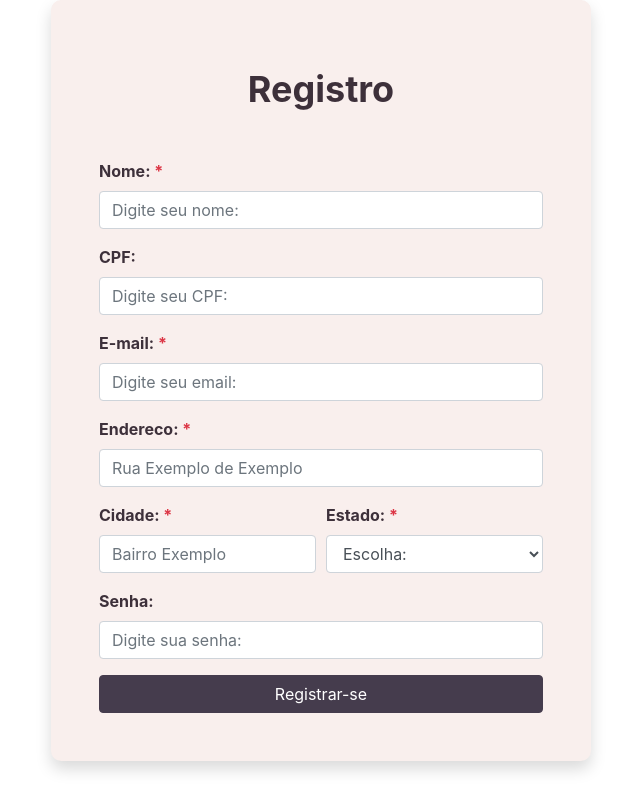
After one commit to fakersl/Montagem-SonhoOuIlusao, a PHP site: page /registro.html in a window 1280 px wide. The commit adds this page. Shown: the whole page, without its empty margins (319-959 px from the left). Run offline with PHP 8.4, Linux system fonts and the light colour scheme.

Commit message:
Criacao codigos

```diff
--- /dev/null
+++ b/registro.html
@@ -0,0 +1,100 @@
+<!DOCTYPE html>
+<html lang="pt-br">
+<head>
+    <!--FONTE-->
+    <link rel="preconnect" href="https://fonts.googleapis.com">
+    <link rel="preconnect" href="https://fonts.gstatic.com" crossorigin>
+    <link href="https://fonts.googleapis.com/css2?family=Montserrat:ital,wght@0,100..900;1,100..900&display=swap" rel="stylesheet">
+    <!--BOOTSTRAP-->
+    <script src="https://cdn.jsdelivr.net/npm/@popperjs/core@2.9.3/dist/umd/popper.min.js"></script>
+    <script src="https://cdn.jsdelivr.net/npm/bootstrap@5.0.0-beta1/dist/js/bootstrap.min.js"></script>
+    <link rel="stylesheet" href="https://cdn.jsdelivr.net/npm/bootstrap@4.3.1/dist/css/bootstrap.min.css" integrity="sha384-ggOyR0iXCbMQv3Xipma34MD+dH/1fQ784/j6cY/iJTQUOhcWr7x9JvoRxT2MZw1T" crossorigin="anonymous">
+    <script src="https://code.jquery.com/jquery-3.3.1.slim.min.js" integrity="sha384-q8i/X+965DzO0rT7abK41JStQIAqVgRVzpbzo5smXKp4YfRvH+8abtTE1Pi6jizo" crossorigin="anonymous"></script>
+    <script src="https://cdn.jsdelivr.net/npm/popper.js@1.14.7/dist/umd/popper.min.js" integrity="sha384-UO2eT0CpHqdSJQ6hJty5KVphtPhzWj9WO1clHTMGa3JDZwrnQq4sF86dIHNDz0W1" crossorigin="anonymous"></script>
+    <script src="https://cdn.jsdelivr.net/npm/bootstrap@4.3.1/dist/js/bootstrap.min.js" integrity="sha384-JjSmVgyd0p3pXB1rRibZUAYoIIy6OrQ6VrjIEaFf/nJGzIxFDsf4x0xIM+B07jRM" crossorigin="anonymous"></script>
+    <!--CSS-->
+    <link rel="stylesheet" href="style.css">
+    <!--JS-->
+    <script src="script.js"></script>
+    <meta name="viewport" content="width=device-width, initial-scale=1.0, shrink-to-fit=no">
+    <title>NUNCA MEXA </title>
+</head>
+<body>
+    <div class="container">
+        <div class="row justify-content-center">
+          <div class="col-12 col-md-6">
+            <div class="login-form shadow p-5">
+              <div class="text-center mb-5">
+                <!--<img src="" alt="Icon" class="icon">-->
+                <h1 class="form-title">Registro</h1>
+              </div>
+              <form action="index.html" novalidate>
+                <div class="form-row">
+                  <div class="form-group col-12">
+                      <label for="username" class="form-label">Nome: <span class="text-danger">*</span></label>
+                      <input type="text" class="form-control" id="username" placeholder="Digite seu nome:" required>
+                      <div class="invalid-feedback">
+                        Ops, digite um nome válido!
+                      </div>
+                  </div>
+                  <div class="form-group col-12">
+                    <label for="cpf" class="form-label">CPF: </label>
+                    <input type="text" class="form-control" id="cpf" placeholder="Digite seu CPF: ">
+                  </div>
+                </div>
+                <div class="form-row">
+                  <div class="form-group col-12">
+                    <label for="email" class="form-label">E-mail: <span class="text-danger">*</span></label>
+                    <input type="email" class="form-control" id="email" placeholder="Digite seu email:" required>
+                    <div class="invalid-feedback">
+                      Ops, digite um e-mail válido!
+                    </div>
+                  </div>
+                </div>
+                <div class="form-row">
+                  <div class="form-group col-12">
+                      <label for="inputAddress" class="form-label">Endereco: <span class="text-danger">*</span></label>
+                      <input type="text" class="form-control" id="inputAddress" placeholder="Rua Exemplo de Exemplo" required>
+                      <div class="invalid-feedback">
+                        Ops, digite um endereço válido!
+                      </div>
+                  </div>
+                </div>
+                <div class="form-row">
+                  <div class="form-group col-12 col-md-6">
+                      <label for="inputCity" class="form-label">Cidade: <span class="text-danger">*</span></label>
+                      <input type="text" class="form-control" id="inputCity" placeholder="Bairro Exemplo">
+                      <div class="invalid-feedback">
+                        Ops, digite uma cidade válida!
+                      </div>
+                  </div>
+                  <div class="form-group col-12 col-md-6">
+                      <label for="inputState" class="form-label">Estado: <span class="text-danger">*</span></label>
+                      <select id="inputState" class="form-control" required>
+                          <option selected disabled value="">Escolha: </option>
+                          <option value="SP">São Paulo</option>
+                          <option value="PE">Pernambuco</option>
+                          <option value="ES">Espírito Santo</option>
+                          <option value="BA">Bahia</option>
+                          <option value="SC">Santa Catarina</option>
+                          <option value="AM">Amazonas</option>
+                      </select>
+                      <div class="invalid-feedback">
+                        Por favor, escolha um estado válido!
+                      </div>
+                  </div>
+                </div>
+                <div class="form-row">
+                  <div class="form-group col-12">
+                    <label for="password" class="form-label">Senha: </label>
+                    <input type="password" class="form-control" id="password" placeholder="Digite sua senha:">
+                  </div>
+                </div>
+                <button type="submit" class="btn btn-primary btn-block"">Registrar-se</button>
+              </form>
+            </div>
+          </div>
+        </div>
+      </div>
+</body>
+</html>
--- a/style.css
+++ b/style.css
@@ -8,7 +8,7 @@
   width: 50px;
   height: 50px;
   object-fit: cover;
-    box-shadow: 0px 0px 10px rgba(0, 0, 0, 0.2);
+  box-shadow: 0px 0px 10px rgba(0, 0, 0, 0.10);
 }
 
 .form-title {
@@ -33,3 +33,10 @@
   background-color: #4D5D73;
   border-color: #4D5D73;
 }
+
+@media only screen and (max-width: 767px) {
+  .login-form {
+    overflow-y: scroll;
+    -webkit-overflow-scrolling: touch;
+  }
+}
```
Also changed, not shown: config.php (added, +15 -0 lines), index.html (+26 -7 lines), assets/img/logo.png (added), assets/img/logo2.jpg (added), script.js (added). Lines whose indentation alone changed are shown as unchanged.
